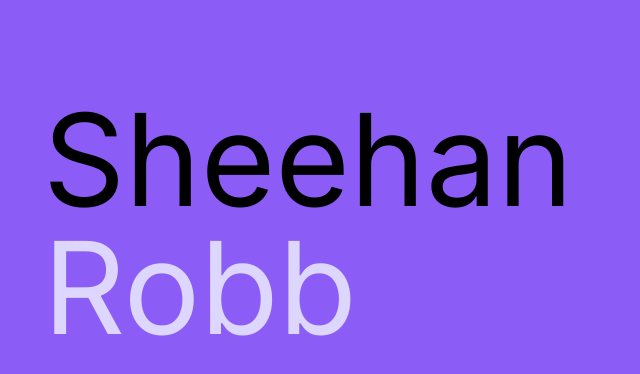
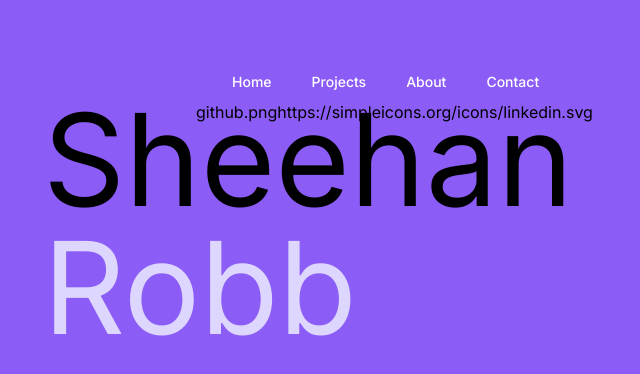
Before and after one commit to sheehanrobb/portfolio, a Next.js app: page / in a window 1280 px wide. Shown: the top 374 px of the page, without its empty margins (332-972 px from the left). Built offline with nearby package versions, Linux system fonts and the light colour scheme.

Commit message:
nav bar added

```diff
--- /dev/null
+++ b/app/components/NavBar.tsx
@@ -0,0 +1,67 @@
+import React from "react";
+import { Menu,Transition } from "@headlessui/react"
+import { Fragment, useEffect, useRef, useState } from 'react'
+import { ChevronDownIcon } from '@heroicons/react/20/solid'
+
+
+const navigation = [
+    {name: "Home", href: "http://localhost:3000", current: true},
+    {name: "Projects", href: "http://localhost:3000/projects", current: true},
+    {name: "About", href: "http://localhost:3000/about", current: true},
+    {name: "Contact", href: "http://localhost:3000/contact", current: true},
+]
+
+function classNames(...classes: string[]) {
+    return classes.filter(Boolean).join(" ")
+}
+
+const socials = [
+    {name: "GitHub", href: "https://github.com/sheehanrobb", icon: "github.png"},
+    {name: "LinkedIn", href: "https://www.linkedin.com/in/sheehanrobb/", icon: "https://simpleicons.org/icons/linkedin.svg"},
+]
+
+export default function NavBar() {
+  return (
+    <div className="fixed top-16 w-56 text-right">
+      <Menu as="div" className="relative inline-block text-left">
+        <div>
+          <div className="flex flex-1 items-center justify-center sm:items-stretch sm:justify-start">
+                <div className="hidden sm:ml-6 sm:block">
+                  <div className="flex space-x-4">
+                    {navigation.map((item) => (
+                      <a
+                        key={item.name}
+                        href={item.href}
+                        className={classNames(
+                          item.current ? 'bg-violet-500 text-white' : 'text-grey-300 hover:bg-indigo-500 hover:text-white',
+                          'rounded-md px-3 py-2 text-sm font-medium'
+                        )}
+                        aria-current={item.current ? 'page' : undefined}
+                      >
+                        {item.name}
+
+                      </a>
+                    ))}
+                  </div>
+                </div>
+              </div>
+        </div>
+        <div className="flex flex-1 items-right">
+            <div>
+                {socials.map((item) => (
+                    <a
+                        key={item.name}
+                        href={item.href}
+                        >
+                            {item.icon}
+                        </a>
+
+                ))}
+            </div>
+
+        </div>
+
+      </Menu>
+    </div>
+  )
+}
--- a/app/page.tsx
+++ b/app/page.tsx
@@ -1,8 +1,11 @@
 'use client'
+
+import NavBar from "./components/NavBar"
 
 export default function Home() {
   return (
     <main className="flex min-h-screen flex-col items-center justify-between p-24 bg-violet-500">
+      <NavBar />
       <div>
         <h1 className="text-9xl flex-row">Sheehan</h1>
         <h2 className="text-9xl text-violet-200 flex-row">Robb</h2>
--- a/package.json
+++ b/package.json
@@ -9,6 +9,8 @@
     "lint": "next lint"
   },
   "dependencies": {
+    "@headlessui/react": "^1.7.16",
+    "@heroicons/react": "^2.0.18",
     "@types/node": "20.4.9",
     "@types/react": "18.2.19",
     "@types/react-dom": "18.2.7",
```
Also changed, not shown: public/github.png (added), 1 other file (tests, documents, lock files or other folders).
